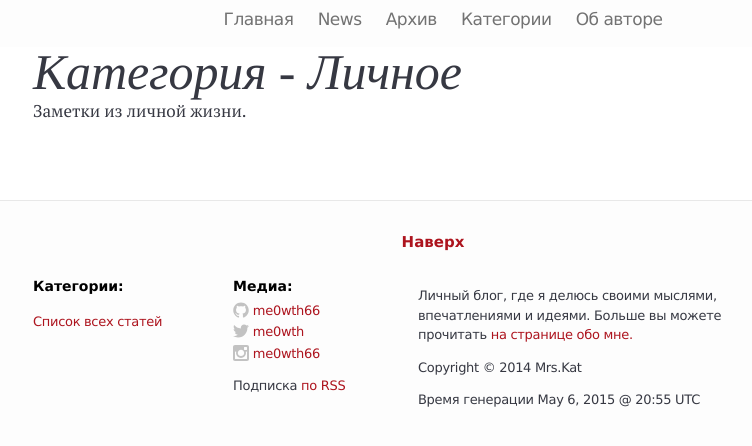
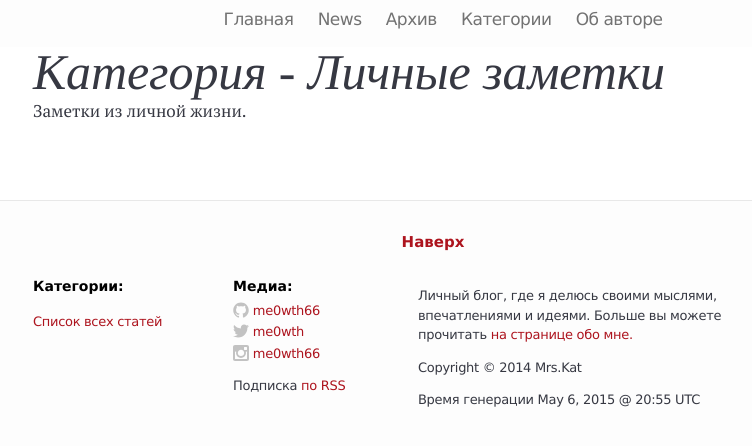
Before and after one commit to gitmaestro/mrskat, a Jekyll site: the page built from _category/private.html, in a window 1280 px wide, cut to the strip 395-863 px from the top of the page. Shown: the top 446 px of the strip, without its empty margins (207-959 px from the left). Built offline with Jekyll 4.4.1, drawn with Linux system fonts in a browser that asks for light colours.

Commit message:
Minor changing

```diff
--- a/_category/private.html
+++ b/_category/private.html
@@ -1,6 +1,6 @@
 ---
 layout: page
-title: Категория - Личное
+title: Категория - Личные заметки
 permalink: /category/private/
 ---
 Заметки из личной жизни.
--- a/assets/css/main.css
+++ b/assets/css/main.css
@@ -334,7 +334,7 @@ li.posts {
   -webkit-border-radius: 3px;
   -moz-border-radius: 3px;
   border-radius: 3px;
-  font-size: 16px;
+  font-size: 15px;
   overflow: auto;
 }
 
```
